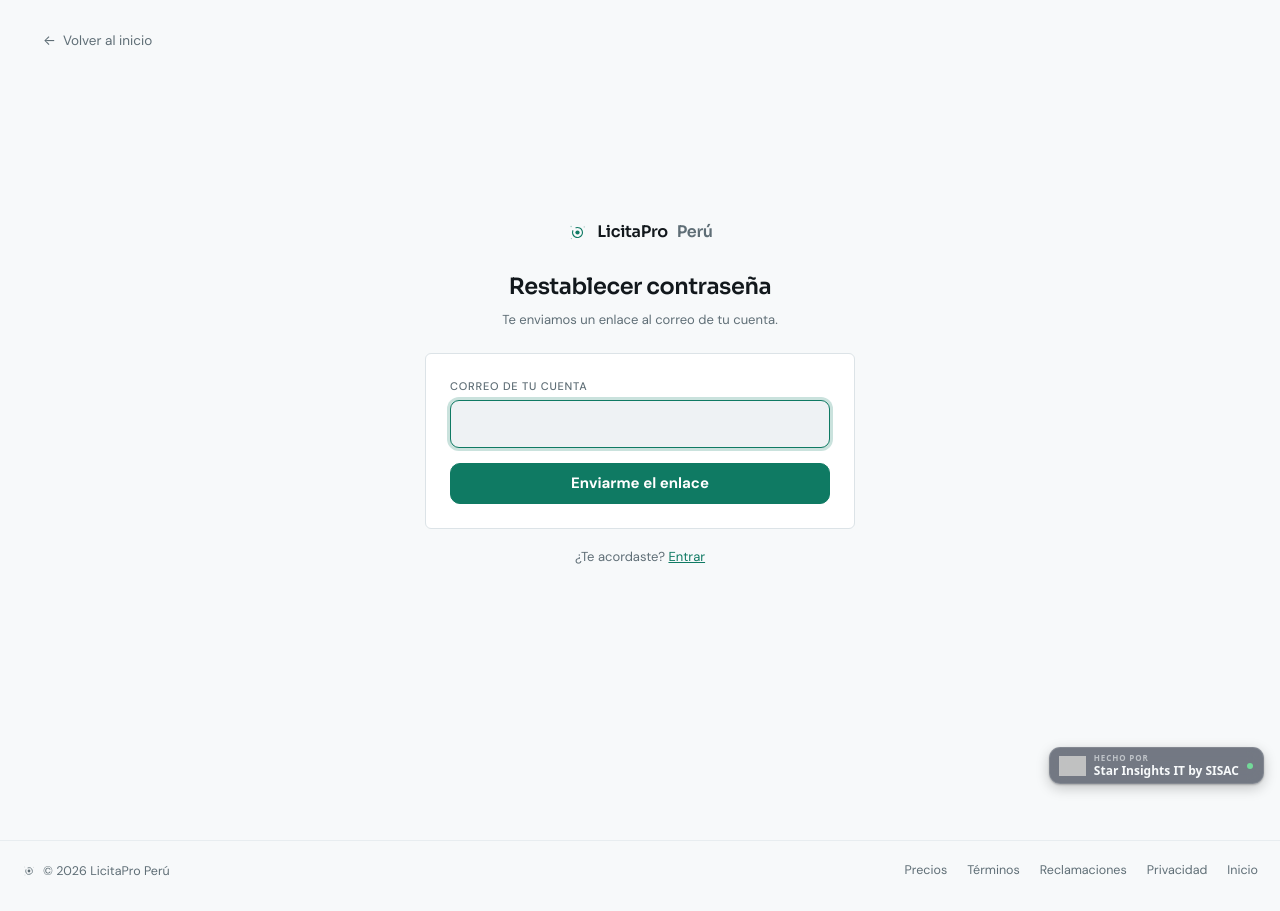
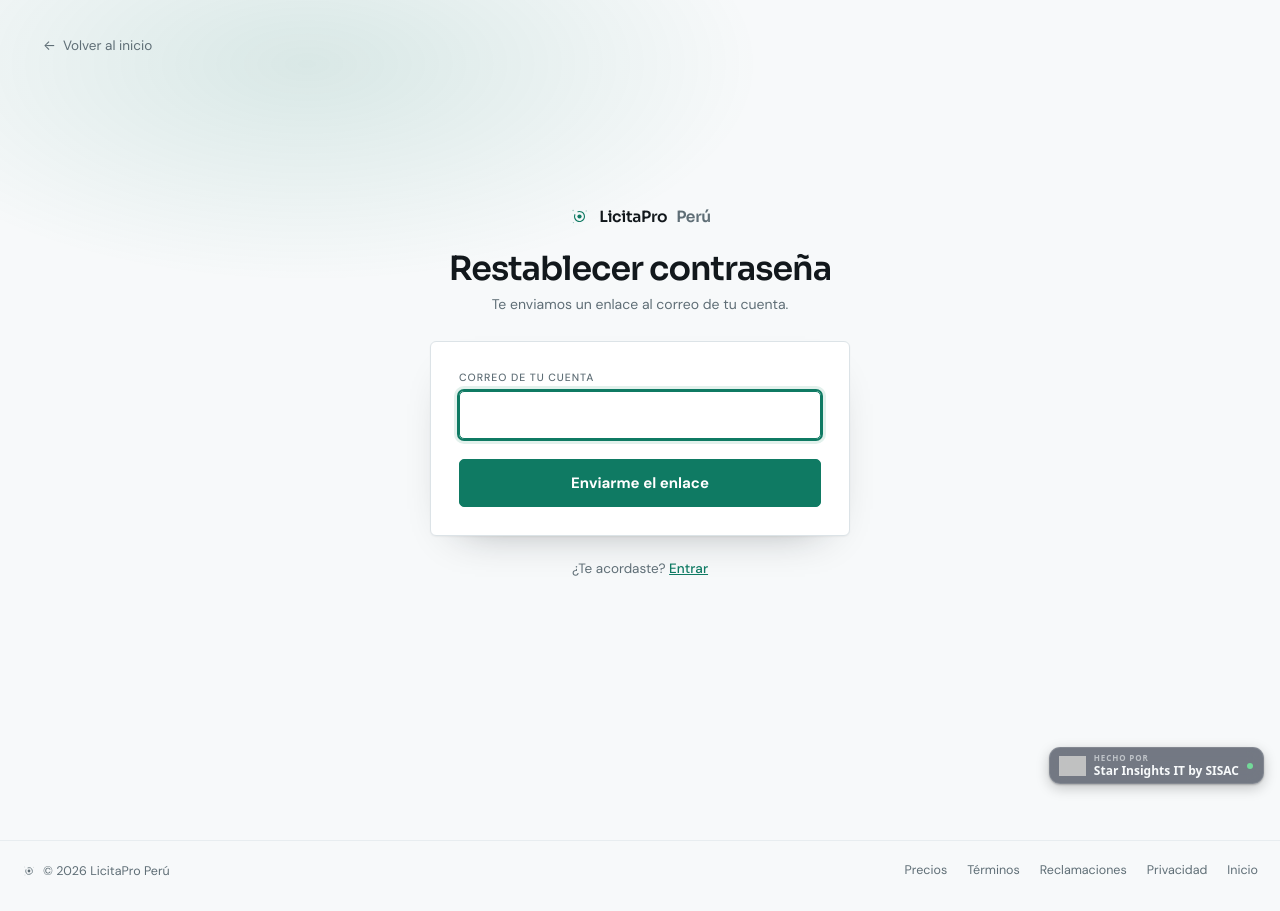
Before and after one commit to GarciaKevinFab/licitapro-peru, a FastAPI app: page /recuperar in a window 1280 px wide. Run offline with FastAPI, Linux system fonts and the light colour scheme; some web fonts are replaced; grey boxes are pictures that could not be loaded.

Commit message:
Acceso: titular con tres tonos legibles, error dentro del formulario y botón que dice que está entrando
El titular de la izquierda de /entrar salía pálido en las capturas de página
completa (la captura reinicia la animación de entrada y congela un fotograma
intermedio) y su segunda línea dependía del gris de rótulos. Ahora las tres
líneas quedan por encima de 4.5:1: tinta, --ink-2 para la que se apaga y el
acento para la promesa; la animación termina en el estado natural y no puede
dejar nada a medio camino.

El error del servidor pasa al interior de la tarjeta, encima de los campos,
con role=alert, y los dos campos se marcan en rojo (aria-invalid). Los
formularios llevan data-validar (error bajo el control en vez del globo
nativo) y data-cargando: al enviar, el botón se deshabilita y dice
'Entrando…' / 'Creando la cuenta…' / 'Enviando…' / 'Guardando…'. Foco con
anillo doble (borde de acento + halo --ac-soft), rojo cuando el campo está mal.

Radios, curva y sombras con los tokens (--r, --r-card, --ease-out, sombra
teñida con --ink): esta pantalla tenía sus propios 9, 10 y 14 px. /recuperar
comparte ahora la misma pieza (mismo titular, tarjeta, campos y botón) y la
palomita de 'contraseña actualizada' es un SVG en círculo, no un carácter.

```diff
--- a/web/templates/recuperar.html
+++ b/web/templates/recuperar.html
@@ -3,53 +3,96 @@
 {% endblock %}
 
 {% block estilos %}
-.acceso{min-height:100svh;display:flex;align-items:center;justify-content:center;padding:32px 20px}
-.caja{width:100%;max-width:430px}
-.caja .marca{display:flex;align-items:center;gap:9px;font-family:Sora,sans-serif;
-  font-weight:600;font-size:16px;letter-spacing:-.02em;margin-bottom:26px;justify-content:center}
-.caja .marca{color:var(--ink);text-decoration:none;justify-content:center}
-.caja .marca .ico{width:21px;height:21px;color:var(--ac);flex:none}
-.caja .marca .pe{color:var(--ink-3);font-weight:400}
-/* Los campos con fondo --panel-2 y no --bg: sobre la tarjeta --panel, en
-   oscuro esos dos valores estan tan cerca que el recuadro desaparecia. */
-.caja input[type=email]{background:var(--panel-2);border-radius:9px;padding:12px 14px;font-size:15px}
-.caja input:focus{outline:none;border-color:var(--ac);
-  box-shadow:0 0 0 3px color-mix(in srgb, var(--ac) 22%, transparent)}
-.caja button{padding:13px;border-radius:10px;font-size:15px;font-weight:600}
-.caja h1{font-family:Sora,sans-serif;font-size:1.4rem;font-weight:600;margin:0 0 6px;
-  letter-spacing:-.02em;text-align:center}
-.caja .lead{text-align:center;color:var(--ink-3);font-size:13px;margin:0 0 24px}
-form.acc{display:flex;flex-direction:column;gap:15px;background:var(--panel);
-  border:1px solid var(--line);border-radius:6px;padding:24px}
-form.acc button{width:100%;padding:10px}
-.alterna{text-align:center;font-size:13px;color:var(--ink-3);margin-top:18px}
+/* La misma pieza que /entrar: mismo titular, misma tarjeta, mismos campos y
+   el mismo boton. Antes esta pantalla tenia su propia version -titulo a
+   1.4rem, tarjeta de 6px y boton de 10px- y al pasar de una a otra cambiaba
+   todo un poco, que es justo lo que hace que un sitio parezca cosido. */
+.acceso{min-height:100svh;display:flex;align-items:center;justify-content:center;
+  padding:clamp(28px,6vh,64px) clamp(20px,5vw,40px);position:relative}
+.acceso::before{
+  content:"";position:fixed;inset:0;z-index:-1;pointer-events:none;
+  background:radial-gradient(52% 40% at 24% 8%,
+    color-mix(in srgb, var(--ac) 13%, transparent), transparent 68%);
+}
+.caja{width:100%;max-width:420px}
+.marca{
+  display:flex;align-items:center;justify-content:center;gap:9px;
+  font-family:Sora,sans-serif;font-weight:600;font-size:15.5px;letter-spacing:-.022em;
+  margin-bottom:24px;color:var(--ink);text-decoration:none;
+}
+.marca .ico{width:21px;height:21px;color:var(--ac);flex:none}
+.marca .pe{color:var(--ink-3);font-weight:400}
+.caja h1{
+  font-family:Sora,sans-serif;font-size:clamp(1.75rem,2.6vw,2.1rem);font-weight:600;
+  margin:0 0 7px;letter-spacing:-.03em;text-align:center;line-height:1.05;
+}
+.lead{text-align:center;color:var(--ink-3);font-size:14px;margin:0 0 26px}
+.lead b{color:var(--ink-2);font-weight:500}
+
+form.acc{
+  display:flex;flex-direction:column;gap:16px;
+  background:var(--panel);border:1px solid var(--line);
+  border-radius:var(--r-card);padding:28px;
+  box-shadow:0 1px 2px color-mix(in srgb,var(--ink) 5%,transparent),
+             0 18px 44px -30px color-mix(in srgb,var(--ink) 45%,transparent);
+}
+form.acc .mensaje{margin:0}
+form.acc input[type=email],
+form.acc input[type=password]{
+  background:var(--panel-2);border:1px solid var(--line);border-radius:var(--r);
+  padding:12px 14px;font-size:15px;min-height:46px;
+  transition:border-color var(--dur) ease, box-shadow var(--dur) ease, background var(--dur) ease;
+}
+form.acc input:focus-visible{
+  outline:2px solid var(--ac);outline-offset:0;border-color:var(--ac);
+  background:var(--panel);box-shadow:0 0 0 5px var(--ac-soft);
+}
+form.acc .campo.mal input{border-color:var(--urg)}
+form.acc .campo.mal input:focus-visible{outline-color:var(--urg);box-shadow:0 0 0 5px var(--urg-soft)}
+form.acc label.campo>span{font-size:10.5px;letter-spacing:.09em}
+form.acc button{width:100%;min-height:48px;padding:12px 16px;font-size:15px;font-weight:600;margin-top:4px}
+
+.alterna{text-align:center;font-size:13.5px;color:var(--ink-3);margin-top:20px;line-height:1.9}
+.alterna a{font-weight:500}
 .centro{text-align:center}
-.icono{font-size:2rem;text-align:center;margin-bottom:8px;color:var(--ok)}
-/* ---------- VOLVER AL INICIO ----------
-   El logotipo ya enlaza a "/", pero un logo que es enlace no es descubrible:
-   hay que saberlo. Para alguien que no es tecnico -- que es exactamente quien
-   usa esto -- la salida tiene que tener texto y una flecha.
+.centro .btn{min-width:200px;min-height:46px}
+/* Marca de "hecho": un circulo del color de exito con la palomita dibujada en
+   SVG. Antes era un caracter de texto a 2rem, que cada fuente pinta distinto. */
+.icono{width:48px;height:48px;border-radius:50%;background:var(--ok-soft);color:var(--ok);
+  display:flex;align-items:center;justify-content:center;margin:0 auto 14px}
+.icono svg{width:22px;height:22px}
 
-   Arriba a la izquierda y no dentro de la tarjeta: ahi compite con el boton de
-   entrar, y esta pantalla tiene UNA accion principal. Fuera de la caja se ve
-   sin robarle protagonismo. */
+@keyframes entra{from{opacity:0;transform:translate3d(0,14px,0)}to{opacity:1;transform:none}}
+.marca,.caja h1,.lead,form.acc,.alterna,.icono,.centro,.caja .mensaje{
+  animation:entra .6s var(--ease-out) backwards;
+}
+.caja h1{animation-delay:.05s}
+.lead{animation-delay:.09s}
+form.acc,.caja .mensaje,.centro{animation-delay:.13s}
+.alterna{animation-delay:.19s}
+
 .volver{
   position:absolute;top:clamp(18px,3vh,30px);left:clamp(18px,4vw,34px);
-  display:inline-flex;align-items:center;gap:7px;
+  display:inline-flex;align-items:center;gap:7px;min-height:44px;
   font-size:13.5px;color:var(--ink-3);text-decoration:none;
-  padding:7px 12px 7px 9px;border-radius:8px;
-  transition:color .2s ease,background .2s ease;
+  padding:7px 12px 7px 9px;border-radius:var(--r);
+  transition:color var(--dur) ease,background var(--dur) ease;
 }
 .volver:hover{color:var(--ac);background:var(--ac-soft)}
-.volver .fl{transition:transform .25s cubic-bezier(.22,1,.36,1)}
+.volver .fl{transition:transform .25s var(--ease-out)}
 .volver:hover .fl{transform:translateX(-3px)}
-@media (prefers-reduced-motion:reduce){ .volver:hover .fl{transform:none} }
+
+@media (prefers-reduced-motion:reduce){
+  .marca,.caja h1,.lead,form.acc,.alterna,.icono,.centro,.caja .mensaje{animation:none}
+  .volver:hover .fl{transform:none}
+  form.acc input,.volver{transition:none}
+}
 {% endblock %}
 
 {% block cuerpo %}
+<div class="acceso">
   <a class="volver" href="/"><span class="fl">&larr;</span> Volver al inicio</a>
 
-<div class="acceso">
   <div class="caja">
     <a class="marca" href="/">
       <svg class="ico" viewBox="0 0 64 64" aria-hidden="true">
@@ -67,10 +110,10 @@ form.acc button{width:100%;padding:10px}
       <p class="lead">Te enviamos un enlace al correo de tu cuenta.</p>
 
       {% if aviso %}
-        <div class="mensaje ok">{{ aviso }}</div>
+        <div class="mensaje ok" role="status">{{ aviso }}</div>
         <p class="alterna"><a href="/entrar">Volver a entrar</a></p>
       {% else %}
-        <form class="acc" method="post" action="/recuperar">
+        <form class="acc" method="post" action="/recuperar" data-validar data-cargando="Enviando…">
           <label class="campo"><span>Correo de tu cuenta</span>
             <input type="email" name="email" required autocomplete="email" autofocus></label>
           <button type="submit">Enviarme el enlace</button>
@@ -82,18 +125,19 @@ form.acc button{width:100%;padding:10px}
       <h1>Elige una contraseña nueva</h1>
       <p class="lead">Para <b>{{ email }}</b></p>
 
-      {% if error %}<div class="mensaje mal">{{ error }}</div>{% endif %}
-
-      <form class="acc" method="post" action="/recuperar/{{ token }}">
-        <label class="campo"><span>Contraseña nueva</span>
+      <form class="acc" method="post" action="/recuperar/{{ token }}" data-validar data-cargando="Guardando…">
+        {% if error %}<div class="mensaje mal" role="alert">{{ error }}</div>{% endif %}
+        <label class="campo{% if error %} mal{% endif %}"><span>Contraseña nueva</span>
           <input type="password" name="password" required minlength="10"
-                 autocomplete="new-password" autofocus>
+                 autocomplete="new-password" autofocus{% if error %} aria-invalid="true"{% endif %}>
           <p class="ayuda">Mínimo 10 caracteres.</p></label>
         <button type="submit">Guardar contraseña</button>
       </form>
 
     {% elif paso == 'listo' %}
-      <div class="icono">✓</div>
+      <div class="icono" aria-hidden="true">
+        <svg viewBox="0 0 24 24" fill="none" stroke="currentColor" stroke-width="2.4" stroke-linecap="round" stroke-linejoin="round"><path d="M4.5 12.5l5 5 10-11"/></svg>
+      </div>
       <h1>Contraseña actualizada</h1>
       <p class="lead">Ya puedes entrar con tu contraseña nueva.</p>
       <div class="centro"><a class="btn" href="/entrar">Entrar</a></div>
```
Also changed, not shown: web/templates/entrar.html (+61 -33 lines).
